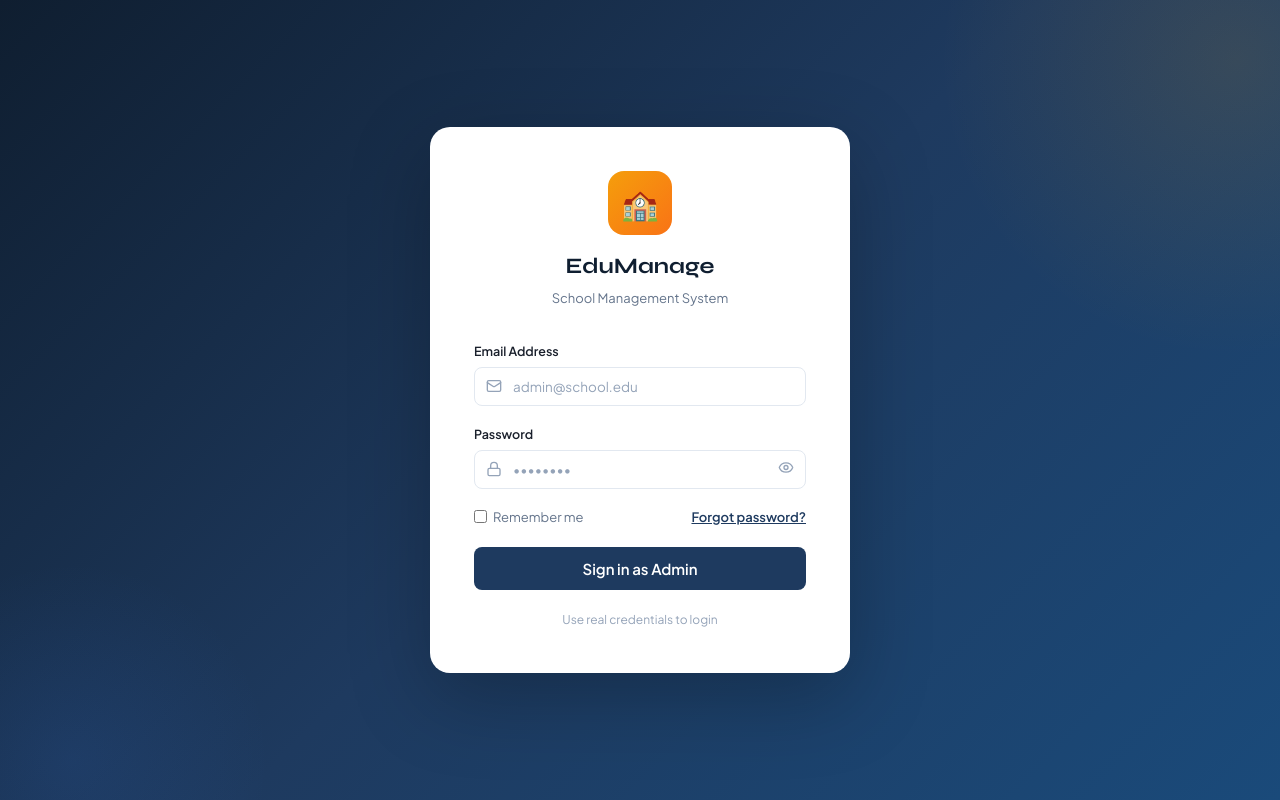
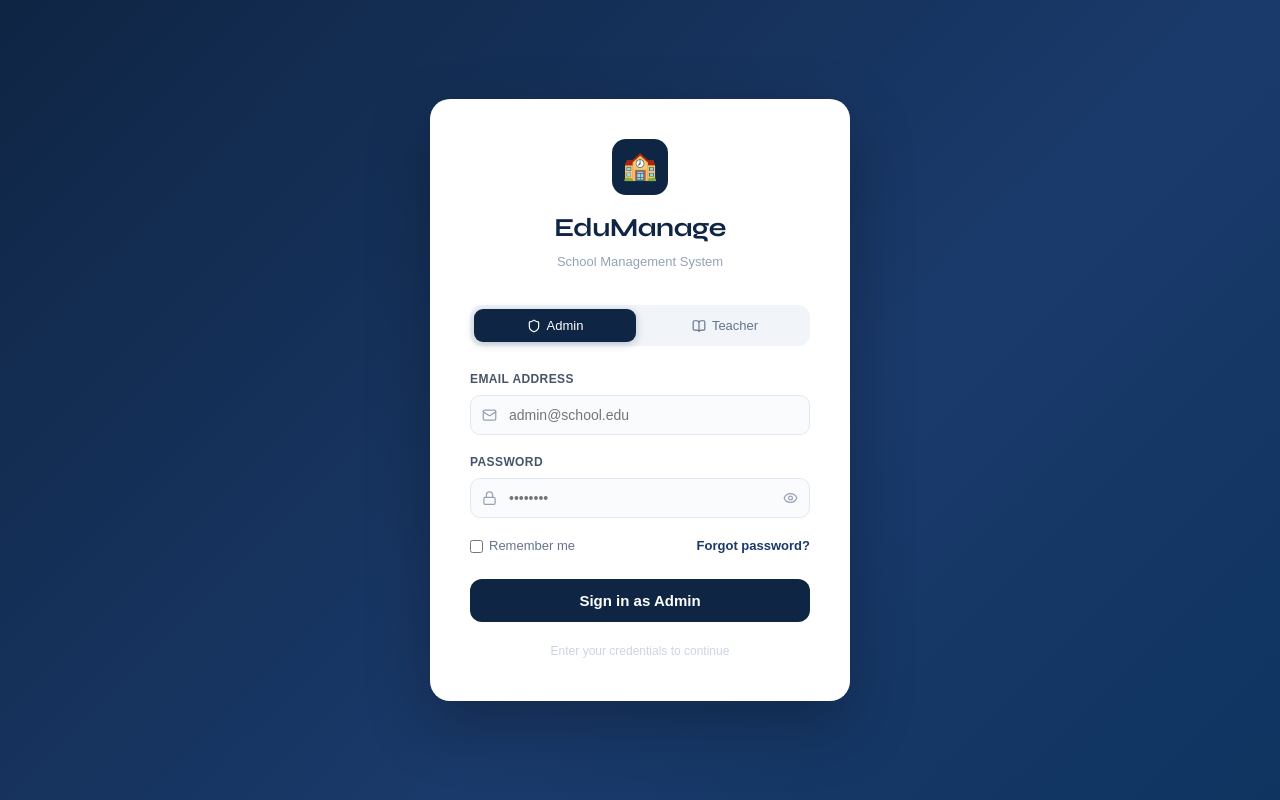
Before and after one commit to rajeshsarkar95/EduManage, a Next.js app: page /login in a window 1280 px wide. Built offline with nearby package versions, Linux system fonts and the light colour scheme.

Commit message:
fixed setting error

```diff
--- a/app/login/page.tsx
+++ b/app/login/page.tsx
@@ -1,170 +1,370 @@
 'use client';
+
 import { useState } from 'react';
 import { useRouter } from 'next/navigation';
-import { Eye, EyeOff, Lock, Mail } from 'lucide-react';
+import { Eye, EyeOff, Lock, Mail, AlertCircle, Shield, BookOpen } from 'lucide-react';
 
-export default function LoginPage(){
+export default function LoginPage() {
+  const router = useRouter();
+  const [role, setRole] = useState<'admin' | 'teacher'>('admin');
+  const [showPass, setShowPass] = useState(false);
+  const [loading, setLoading] = useState(false);
+  const [error, setError] = useState('');
+  const [remember, setRemember] = useState(false);
+  const [form, setForm] = useState({ email:'',password:''});
 
-  const router = useRouter();
-  const [role,setRole] = useState<'admin' | 'teacher'>('admin');
-  const [showPass,setShowPass] = useState(false);
-  const [loading,setLoading] = useState(false);
-  const [error,setError] = useState('');
-  const [form,setForm] = useState({email:'',password:''});
-
-const handleLogin = async (e:React.FormEvent)=>{
-  e.preventDefault();
+  const handleLogin = async () => {
+    if (!form.email.trim()) {
+      setError('Please enter your email address.');
+      return;
+    }
+    if (!form.password) {
+      setError('Please enter your password.');
+      return;
+    }
     setLoading(true);
     setError('');
     try {
-    const res = await fetch('https://edumanagebackend-1.onrender.com/api/v1/auth/login',{
-      method:'POST',
-      headers:{
-        'Content-Type':'application/json',
-      },
-      body:JSON.stringify({
-        email:form.email,
-        password:form.password,
-        role:role,
+      const response = await fetch(
+        'https://edumanagebackend-1.onrender.com/api/v1/auth/login',
+        {
+          method: 'POST',
+          headers: {'Content-Type':'application/json'},
+          body: JSON.stringify({
+            email: form.email.trim(),
+            password: form.password,
+            role,
           }),
-    });
-    const data = await res.json();
-    if (!res.ok){
-      throw new Error(data.message || 'Login failed');
         }
-    if (data?.token){
-      localStorage.setItem('authToken',data.token);
+      );
+      const data = await response.json();
+      if (!response.ok) {
+        throw new Error(data.message || 'Login failed. Please check your credentials.');
       }
-    if (data?.user){
-      localStorage.setItem('user',JSON.stringify(data.user));
+      if (!data?.token) {
+        throw new Error('No token received. Please try again.');
       }
+
+      const storage = remember ? localStorage : sessionStorage;
+      storage.setItem('token', data.token);
+      if (data?.user) {
+        storage.setItem('user', JSON.stringify(data.user));
+      }
+
       router.push('/dashboard');
-  } catch (err:any){
-    setError(err.message);
-    console.error(err);
+    } catch (err: any) {
+      if (err.name === 'TypeError') {
+        setError('Cannot reach the server. Check your internet connection.');
+      } else {
+        setError(err.message || 'Something went wrong. Please try again.');
+      }
     } finally {
       setLoading(false);
     }
   };
+
+  const handleKeyDown = (e: React.KeyboardEvent) => {
+    if (e.key === 'Enter') handleLogin();
+  };
+
   return (
-    <div className="login-page">
-      <div className="login-card">
-        <div className="login-logo">
-          <div className="icon">🏫</div>
-          <h1>EduManage</h1>
-          <p>School Management System</p>
+    <div style={styles.wrap}>
+      <div style={styles.card}>
+
+        {/* Logo */}
+        <div style={styles.logoRow}>
+          <div style={styles.logoIcon}>🏫</div>
+          <h1 style={styles.appTitle}>EduManage</h1>
+          <p style={styles.appSub}>School Management System</p>
         </div>
+
+        {/* Role Toggle */}
+        <div style={styles.roleRow}>
+          {(['admin', 'teacher'] as const).map((r) => (
+            <button
+              key={r}
+              type="button"
+              onClick={() => setRole(r)}
+              style={{
+                ...styles.roleBtn,
+                ...(role === r ? styles.roleBtnActive : {}),
+              }}
+            >
+              {r === 'admin' ? <Shield size={14} /> : <BookOpen size={14} />}
+              {r === 'admin' ? 'Admin' : 'Teacher'}
+            </button>
+          ))}
+        </div>
+
+        {/* Error */}
         {error && (
-          <p style={{color:'red',fontSize:13,marginBottom:10}}>
-            {error}
-          </p>
+          <div style={styles.errorBox} role="alert">
+            <AlertCircle size={15} style={{ flexShrink: 0 }} />
+            <span style={{ fontSize: 13 }}>{error}</span>
+          </div>
         )}
-        <form onSubmit={handleLogin}>
-          <div className="form-group">
-            <label className="form-label">Email Address</label>
+
+        {/* Email */}
+        <div style={styles.field}>
+          <label style={styles.label}>Email Address</label>
           <div style={{ position: 'relative' }}>
-              <Mail size={16} style={{
-                position: 'absolute',
-                left: 12,
-                top: '50%',
-                transform: 'translateY(-50%)',
-                color: '#94a3b8'
-              }}/>
+            <Mail size={15} style={styles.inputIcon} />
             <input
-                className="form-control"
               type="email"
               placeholder={role === 'admin' ? 'admin@school.edu' : 'teacher@school.edu'}
               value={form.email}
-                onChange={e => setForm({...form,email:e.target.value})}
-                style={{paddingLeft:38}}
+              onChange={(e) => setForm({ ...form, email: e.target.value })}
+              onKeyDown={handleKeyDown}
+              style={styles.input}
+              autoComplete="email"
               required
             />
           </div>
         </div>
-          <div className="form-group">
-            <label className="form-label">Password</label>
-            <div style={{ position:'relative'}}>
-              <Lock size={16} style={{
-                position:'absolute',
-                left:12,
-                top:'50%',
-                transform:'translateY(-50%)',
-                color:'#94a3b8'
-              }}/>
+
+        {/* Password */}
+        <div style={styles.field}>
+          <label style={styles.label}>Password</label>
+          <div style={{ position: 'relative' }}>
+            <Lock size={15} style={styles.inputIcon} />
             <input
-                className="form-control"
               type={showPass ? 'text' : 'password'}
               placeholder="••••••••"
               value={form.password}
-                onChange={e => setForm({...form,password:e.target.value })}
-                style={{paddingLeft:38,paddingRight:38}}
+              onChange={(e) => setForm({ ...form, password: e.target.value })}
+              onKeyDown={handleKeyDown}
+              style={{ ...styles.input, paddingRight: 40 }}
+              autoComplete="current-password"
               required
             />
             <button
               type="button"
               onClick={() => setShowPass(!showPass)}
-                style={{
-                  position:'absolute',
-                  right:12,
-                  top:'50%',
-                  transform:'translateY(-50%)',
-                  background:'none',
-                  border:'none',
-                  cursor:'pointer',
-                  color:'#94a3b8'
-                }}
+              style={styles.eyeBtn}
+              aria-label="Toggle password visibility"
             >
-                {showPass ? <EyeOff size={16} /> : <Eye size={16} />}
+              {showPass ? <EyeOff size={15} /> : <Eye size={15} />}
             </button>
           </div>
         </div>
-          <div style={{
-            display:'flex',
-            justifyContent:'space-between',
-            alignItems:'center',
-            marginBottom:20
-          }}>
-            <label style={{
+
+        {/* Remember + Forgot */}
+        <div style={styles.extras}>
+          <label style={styles.rememberLabel}>
+            <input
+              type="checkbox"
+              checked={remember}
+              onChange={(e) => setRemember(e.target.checked)}
+              style={{ accentColor: '#0f2544' }}
+            />
+            Remember me
+          </label>
+          <a href="#" style={styles.forgot}>Forgot password?</a>
+        </div>
+
+        {/* Submit */}
+        <button
+          type="button"
+          onClick={handleLogin}
+          disabled={loading}
+          style={{
+            ...styles.submitBtn,
+            opacity: loading ? 0.7 : 1,
+            cursor: loading ? 'not-allowed' : 'pointer',
+          }}
+        >
+          {loading ? (
+            <>
+              <span style={styles.spinner} />
+              Signing in…
+            </>
+          ) : (
+            `Sign in as ${role === 'admin' ? 'Admin' : 'Teacher'}`
+          )}
+        </button>
+
+        <p style={styles.footerNote}>Enter your credentials to continue</p>
+      </div>
+    </div>
+  );
+}
+
+const styles: Record<string, React.CSSProperties> = {
+  wrap: {
+    minHeight: '100vh',
+    background: 'linear-gradient(135deg, #0f2544 0%, #1a3a6b 60%, #0f3460 100%)',
+    display: 'flex',
+    alignItems: 'center',
+    justifyContent: 'center',
+    padding: '2rem',
+    fontFamily: "'DM Sans', sans-serif",
+  },
+  card: {
+    background: '#fff',
+    borderRadius: 20,
+    padding: '2.5rem',
+    width: '100%',
+    maxWidth: 420,
+    boxShadow: '0 24px 64px rgba(0,0,0,0.28)',
+  },
+  logoRow: {
+    textAlign: 'center',
+    marginBottom: '2rem',
+  },
+  logoIcon: {
+    width: 56,
+    height: 56,
+    background: '#0f2544',
+    borderRadius: 14,
+    display: 'inline-flex',
+    alignItems: 'center',
+    justifyContent: 'center',
+    fontSize: 28,
+    marginBottom: '0.75rem',
+  },
+  appTitle: {
+    fontSize: 26,
+    fontWeight: 700,
+    color: '#0f2544',
+    letterSpacing: -0.5,
+    marginBottom: 4,
+  },
+  appSub: {
+    fontSize: 13,
+    color: '#94a3b8',
+  },
+  roleRow: {
+    display: 'grid',
+    gridTemplateColumns: '1fr 1fr',
+    gap: 8,
+    marginBottom: '1.5rem',
+    background: '#f1f5f9',
+    borderRadius: 12,
+    padding: 4,
+  },
+  roleBtn: {
+    padding: '9px 12px',
+    border: 'none',
+    borderRadius: 9,
+    fontSize: 13,
+    fontWeight: 500,
+    cursor: 'pointer',
+    background: 'transparent',
+    color: '#64748b',
+    display: 'flex',
+    alignItems: 'center',
+    justifyContent: 'center',
+    gap: 6,
+    transition: 'all 0.2s',
+  },
+  roleBtnActive: {
+    background: '#0f2544',
+    color: '#fff',
+    boxShadow: '0 2px 8px rgba(15,37,68,0.25)',
+  },
+  errorBox: {
+    background: '#fef2f2',
+    border: '1.5px solid #fecaca',
+    borderRadius: 10,
+    padding: '10px 14px',
+    marginBottom: '1.1rem',
+    color: '#b91c1c',
+    display: 'flex',
+    alignItems: 'center',
+    gap: 8,
+  },
+  field: {
+    marginBottom: '1.1rem',
+  },
+  label: {
+    display: 'block',
+    fontSize: 12,
+    fontWeight: 600,
+    color: '#475569',
+    marginBottom: 6,
+    letterSpacing: '0.4px',
+    textTransform: 'uppercase',
+  },
+  inputIcon: {
+    position: 'absolute',
+    left: 12,
+    top: '50%',
+    transform: 'translateY(-50%)',
+    color: '#94a3b8',
+    pointerEvents: 'none',
+  },
+  input: {
+    width: '100%',
+    border: '1.5px solid #e2e8f0',
+    borderRadius: 10,
+    padding: '11px 12px 11px 38px',
+    fontSize: 14,
+    color: '#0f2544',
+    outline: 'none',
+    background: '#fafbfc',
+    fontFamily: 'inherit',
+  },
+  eyeBtn: {
+    position: 'absolute',
+    right: 12,
+    top: '50%',
+    transform: 'translateY(-50%)',
+    background: 'none',
+    border: 'none',
+    cursor: 'pointer',
+    color: '#94a3b8',
+    display: 'flex',
+    alignItems: 'center',
+    padding: 0,
+  },
+  extras: {
+    display: 'flex',
+    justifyContent: 'space-between',
+    alignItems: 'center',
+    marginBottom: '1.4rem',
+  },
+  rememberLabel: {
     display: 'flex',
     alignItems: 'center',
     gap: 6,
     fontSize: 13,
     color: '#64748b',
-              cursor: 'pointer'
-            }}>
-              <input type="checkbox"/>
-              <span> Remember me</span>
-            </label>
-            <a href="#"style={{
-              fontSize:13,
-              color:'#1e3a5f',
-              fontWeight:600
-            }}>
-              Forgot password?
-            </a>
-          </div>
-          <button
-            type="submit"
-            className="btn btn-primary"
-            disabled={loading}
-            style={{
+    cursor: 'pointer',
+  },
+  forgot: {
+    fontSize: 13,
+    color: '#1a3a6b',
+    fontWeight: 600,
+    textDecoration: 'none',
+  },
+  submitBtn: {
     width: '100%',
+    padding: '13px',
+    borderRadius: 12,
+    border: 'none',
+    background: '#0f2544',
+    color: '#fff',
+    fontSize: 15,
+    fontWeight: 600,
+    display: 'flex',
+    alignItems: 'center',
     justifyContent: 'center',
-              padding: '12px',
-              fontSize: 15
-            }}
-          >
-            {loading
-              ? '⏳ Signing in...'
-              : `Sign in as ${role === 'admin' ? 'Admin' : 'Teacher'}`}
-          </button>
-        </form>
-        <div style={{ textAlign: 'center', marginTop: 20 }}>
-          <p style={{ fontSize: 12, color: '#94a3b8' }}>
-            Use real credentials to login
-          </p>
-        </div>
-      </div>
-    </div>
-  );
-}
+    gap: 8,
+    fontFamily: 'inherit',
+  },
+  spinner: {
+    display: 'inline-block',
+    width: 16,
+    height: 16,
+    border: '2px solid rgba(255,255,255,0.35)',
+    borderTopColor: '#fff',
+    borderRadius: '50%',
+    animation: 'spin 0.7s linear infinite',
+  },
+  footerNote: {
+    textAlign: 'center',
+    marginTop: '1.25rem',
+    fontSize: 12,
+    color: '#cbd5e1',
+  },
+};
```
Also changed, not shown: app/dashboard/page.tsx (+117 -88 lines), app/settings/page.tsx (+3 -4 lines). Lines whose indentation alone changed are shown as unchanged.
